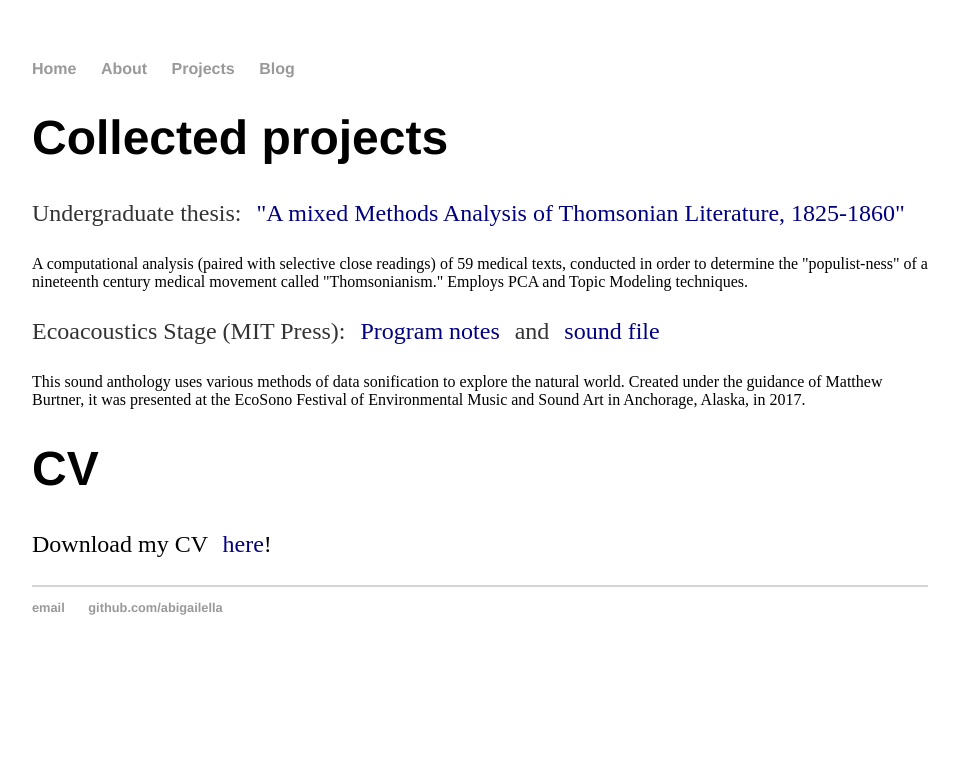
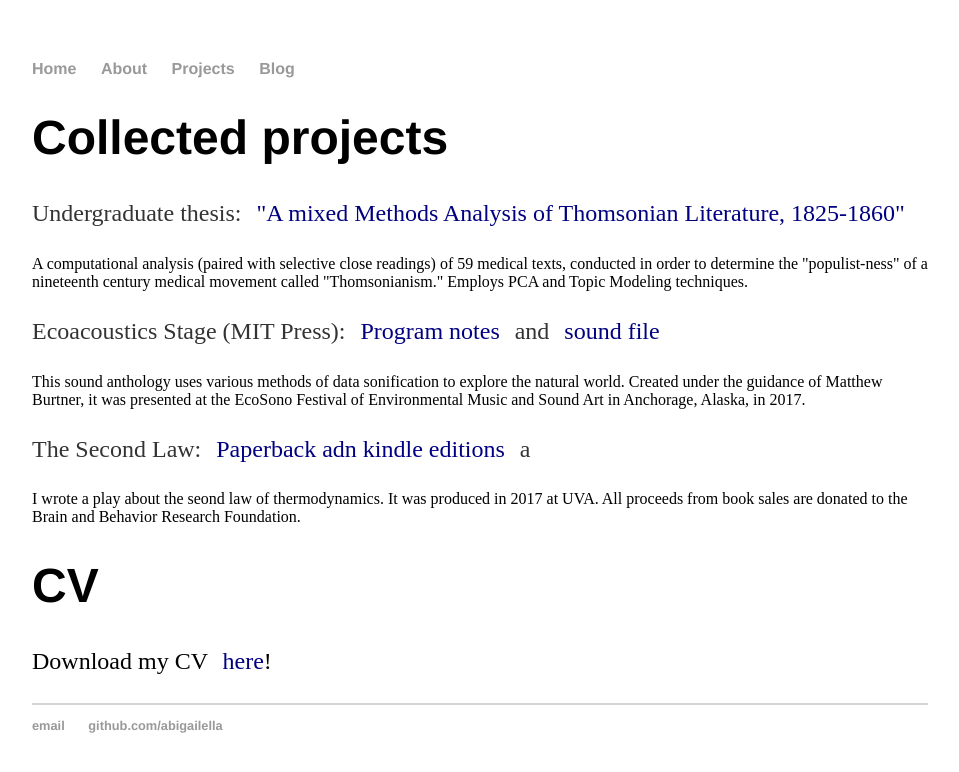
Before and after one commit to abigailella/abigailella.github.io, a Jekyll site: the page built from projects.html, in a window 1280 px wide. Shown: the top 772 px of the page, without its empty margins (160-1119 px from the left). Built offline with Jekyll 4.4.1, drawn with Linux system fonts in a browser that asks for light colours.

Commit message:
Update projects.html

```diff
--- a/projects.html
+++ b/projects.html
@@ -13,6 +13,12 @@ title: Abigail E. Johnson
   <span style="color: #000080;"><a style="text-decoration: none; margin: 1%; color: #000080;" href="ECOSTAGE_mixdown.mp3"> sound file </a></span></p>
 <span style="color: #000000;">This sound anthology uses various methods of data sonification to explore the natural world. Created under the guidance of Matthew Burtner, it was presented at the EcoSono Festival of Environmental Music and Sound Art in Anchorage, Alaska, in 2017. </span></div>
 </div>
+
+  <div>
+<p>The Second Law: <span style="color: #000080;"><a style="text-decoration: none; margin: 1%; color: #000080;" href="https://www.amazon.in/Second-Law-Abigail-Johnson-ebook/dp/B01KGTCKKM/ref=tmm_kin_swatch_0?_encoding=UTF8&qid=&sr=">Paperback adn kindle editions </a></span> a</p>
+<span style="color: #000000;">I wrote a play about the seond law of thermodynamics. It was produced in 2017 at UVA. All proceeds from book sales are donated to the Brain and Behavior Research Foundation. </span></div>
+</div>
+
 <div class="blurb">
 <h1>CV</h1>
 <p><span style="color: #000000;">Download my CV <a style="text-decoration: none; margin: 1%; color: #000000;" href="Professional_CV (14).pdf"><span style="color: #000080;">here</span>!</a></span></p>
```
